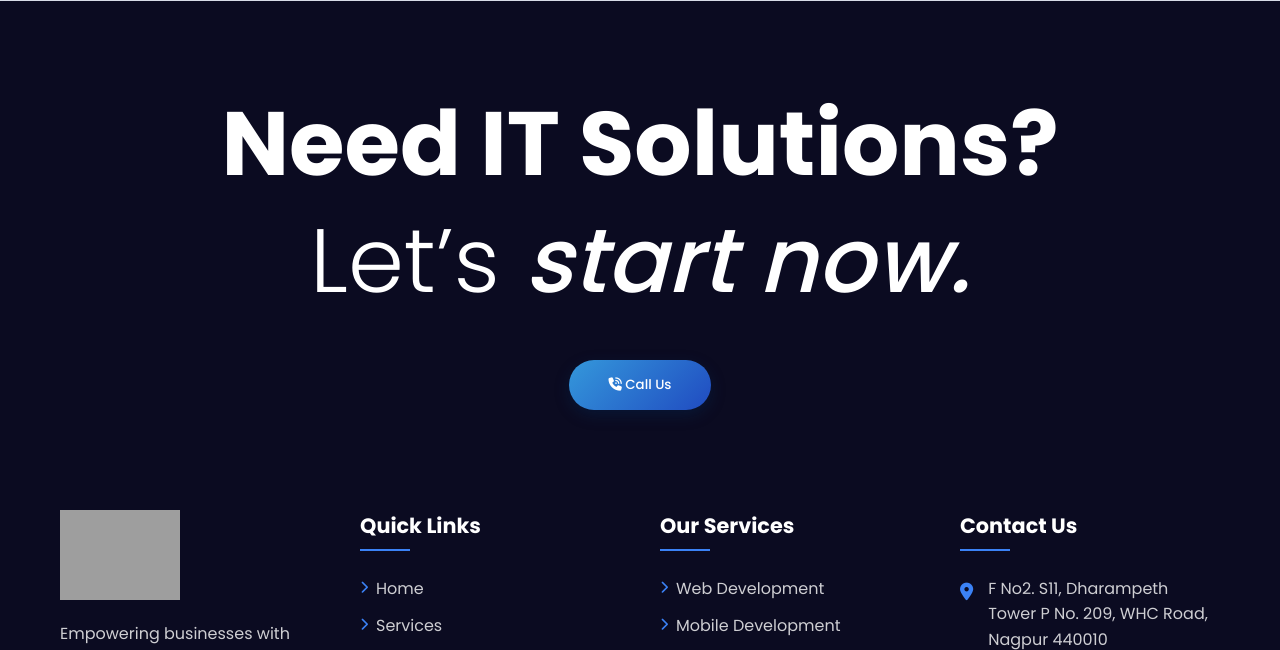
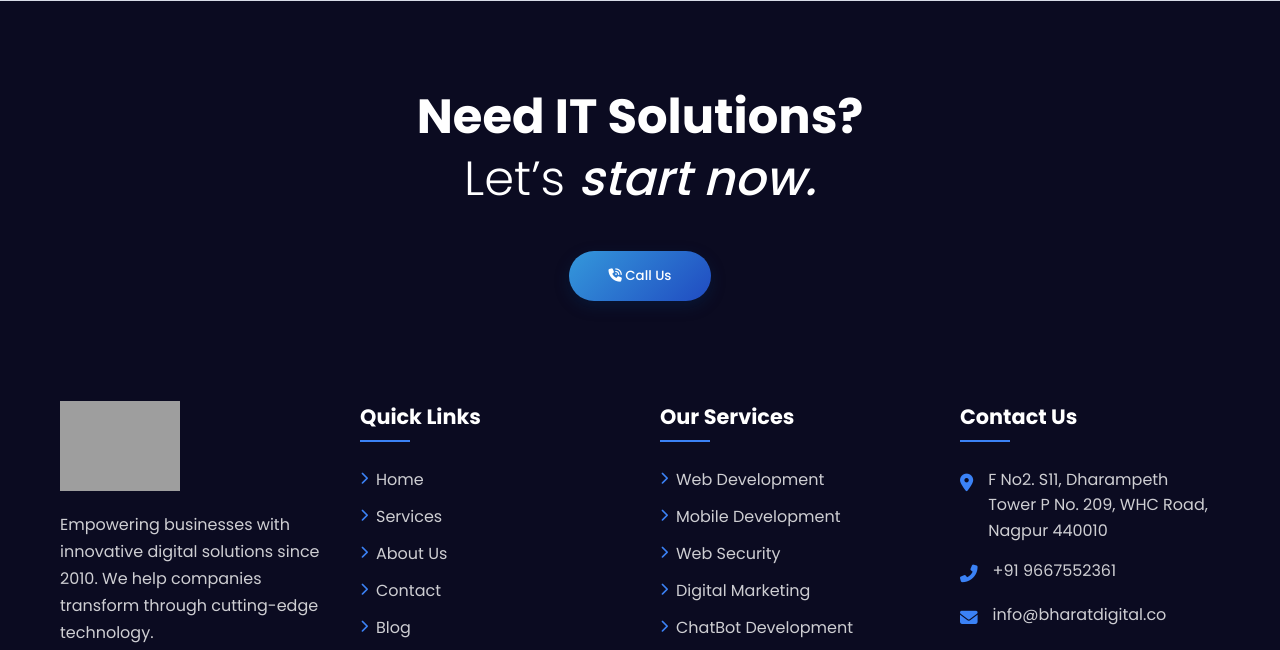
Before and after one commit to KartikEngitech/bharat_digital_website, a Django app: template bhart_digital/contactproject/contactform/templates/index.html in a window 1280 px wide. Shown: the part 5826-6476 px from the top of the page. Run offline with Django 5.2, Linux system fonts and the light colour scheme; the template is opened without the code that fills it, so the values that code supplies are empty; some libraries are stand-ins or nearby versions; grey boxes are pictures that could not be loaded.

Commit message:
new changes in index file

```diff
--- a/bhart_digital/contactproject/contactform/static/css/index.css
+++ b/bhart_digital/contactproject/contactform/static/css/index.css
@@ -34,7 +34,7 @@
 html,
 body {
   padding-top: 50px;
-  background-color: #0b0b21;
+  background-color: #0B0B21;
   overflow-x: hidden;
   width: 100%;
 }
@@ -204,7 +204,7 @@ body {
     width: 80%;
     max-width: 300px;
     height: 100vh;
-    background-color: #11112b;
+    background-color: #11112B;
     flex-direction: column;
     align-items: flex-start;
     justify-content: flex-start;
@@ -241,6 +241,7 @@ body {
     width: 110px;
   }
 }
+
 
 /* Sample content to demonstrate scrolling */
 .content-section {
@@ -274,12 +275,10 @@ body {
   overflow: hidden;
   padding: 100px 0 0;
   z-index: 1;
-  background-image: radial-gradient(
-      circle at 75% 50%,
+  background-image: radial-gradient(circle at 75% 50%,
       rgba(42, 111, 255, 0.15) 0%,
-      transparent 30%
-    ),
-    c1 linear-gradient(to bottom, var(--dark) 0%, var(--darker) 100%);
+      transparent 30%),c1
+    linear-gradient(to bottom, var(--dark) 0%, var(--darker) 100%);
 }
 
 .hero::before {
@@ -386,11 +385,9 @@ main {
   align-items: center;
   justify-content: center;
   overflow: hidden;
-  background: linear-gradient(
-    135deg,
-    rgba(255, 255, 255, 0.9) 0%,
-    rgba(245, 245, 245, 0.9) 100%
-  );
+  background: linear-gradient(135deg,
+      rgba(255, 255, 255, 0.9) 0%,
+      rgba(245, 245, 245, 0.9) 100%);
 }
 
 main::before {
@@ -692,6 +689,7 @@ main::before {
   }
 }
 
+
 /* /====================Features Section====================/  */
 .features-section {
   padding: 100px 20px;
@@ -763,6 +761,7 @@ main::before {
   color: var(--secondary);
   font-size: 1.8rem;
   transition: all 0.3s ease;
+
 }
 
 .feature:hover .feature-icon {
@@ -993,6 +992,9 @@ main::before {
   display: none;
 }
 
+
+
+
 /* /=====================Media Queries==========================/  */
 @media (max-width: 992px) {
   .c1 h2 {
@@ -1068,11 +1070,12 @@ main::before {
   }
 }
 
+
 /* /=====================Animations==========================/  */
 @keyframes fadeIn {
   from {
     opacity: 0;
-    transform: translateY(20px);
+    transform:translateY(20px);
   }
 
   to {
@@ -1154,7 +1157,7 @@ main::before {
   position: relative;
   overflow: hidden;
   z-index: 1;
-  background-color: #d8dce7;
+  background-color: #D8DCE7;
   display: flex;
   flex-direction: column;
   border: 1px solid rgba(0, 0, 0, 0.05);
@@ -1167,7 +1170,7 @@ main::before {
   left: 0;
   width: 100%;
   height: 100%;
-  background: linear-gradient(135deg, #45b6e5, #0875be);
+  background: linear-gradient(135deg, #45B6E5, #0875BE);
   opacity: 0;
   transition: opacity 0.3s ease;
   z-index: -1;
@@ -1244,11 +1247,9 @@ main::before {
   display: flex;
   align-items: center;
   justify-content: center;
-  background: linear-gradient(
-    135deg,
-    rgba(37, 99, 235, 0.1) 0%,
-    rgba(37, 99, 235, 0.15) 100%
-  );
+  background: linear-gradient(135deg,
+      rgba(37, 99, 235, 0.1) 0%,
+      rgba(37, 99, 235, 0.15) 100%);
   border-radius: 20px;
   color: #2563eb;
   font-size: 1.8rem;
@@ -1351,7 +1352,7 @@ main::before {
 
 /* Stats Section */
 .stats {
-  background-color: #d8dce7;
+  background-color: #D8DCE7;
   padding: 60px 0;
   box-shadow: 0 -5px 20px rgba(0, 0, 0, 0.05);
   position: relative;
@@ -1383,6 +1384,7 @@ main::before {
   color: #000000;
   font-weight: 600;
 }
+
 
 /* Why Choose Us Section Styles */
 .why-choose-us {
@@ -1524,11 +1526,9 @@ main::before {
   display: flex;
   align-items: center;
   justify-content: center;
-  background: linear-gradient(
-    135deg,
-    rgba(37, 99, 235, 0.1) 0%,
-    rgba(37, 99, 235, 0.2) 100%
-  );
+  background: linear-gradient(135deg,
+      rgba(37, 99, 235, 0.1) 0%,
+      rgba(37, 99, 235, 0.2) 100%);
   border-radius: 15px;
   color: var(--primary-blue);
   font-size: 1.5rem;
@@ -1635,7 +1635,7 @@ main::before {
   padding: 60px 20px;
   max-width: 1600px;
   margin: auto;
-  background-color: #d8dce7;
+  background-color: #D8DCE7;
 }
 
 .footer-hero-section {
@@ -1646,24 +1646,18 @@ main::before {
   background-color: #11112b;
 }
 
-/* .footer-hero-content h3 {
+.footer-hero-content h1 {
   font-size: 90px;
   font-weight: 800;
   line-height: 1.3;
   color: #ffffff;
-} */
-.footer-hero-content-title {
-  font-size: 90px;
-  font-weight: 800;
-  line-height: 1.3;
-  color: #ffffff;
-}
-
-.footer-hero-content-title  span {
+}
+
+.footer-hero-content h1 span {
   font-weight: 200;
 }
 
-.footer-hero-content-title  em {
+.footer-hero-content h1 em {
   font-weight: 500;
   font-style: italic;
   color: #ffffff;
@@ -1864,30 +1858,30 @@ main::before {
   text-align: center;
   position: relative;
   min-height: 100vh;
-  background-color: #0b0b21;
+  background-color: #0B0B21;
   background-image: url("");
 }
 
-/* .footer-hero-content h3 {
+.footer-hero-content h1 {
   font-size: 48px;
   font-weight: 800;
   line-height: 1.3;
   color: #ffffff;
 }
 
-.footer-hero-content h3 span {
+.footer-hero-content h1 span {
   font-weight: 200;
 }
 
-.footer-hero-content h3 em {
+.footer-hero-content h1 em {
   font-weight: 500;
   font-style: italic;
   color: #ffffff;
-} */
+}
 
 /* Footer Styles */
 .footer {
-  background-color: #0b0b21;
+  background-color: #0B0B21;
   color: #ffffff;
   position: relative;
 }
@@ -1924,6 +1918,8 @@ main::before {
   height: 90px;
   margin-right: 10px;
 }
+
+
 
 .footer-description {
   margin-bottom: 25px;
@@ -1942,7 +1938,7 @@ main::before {
 }
 
 .footer-title::after {
-  content: "";
+  content: '';
   position: absolute;
   left: 0;
   bottom: 0;
@@ -1982,7 +1978,7 @@ main::before {
 .footer-social h4 {
   margin-bottom: 15px;
   font-size: 1.1rem;
-  margin-right: 57px;
+  margin-right: 57px
 }
 
 .social-links {
@@ -2163,7 +2159,7 @@ main::before {
   display: inline-block;
   margin-top: 40px;
   padding: 15px 40px;
-  background: linear-gradient(135deg, #3498db, #204bc1);
+  background: linear-gradient(135deg, #3498db, #204BC1);
   color: white;
   border-radius: 50px;
   text-decoration: none;
@@ -2181,18 +2177,13 @@ main::before {
 }
 
 .cta-button::before {
-  content: "";
+  content: '';
   position: absolute;
   top: 0;
   left: -100%;
   width: 100%;
   height: 100%;
-  background: linear-gradient(
-    90deg,
-    transparent,
-    rgba(255, 255, 255, 0.2),
-    transparent
-  );
+  background: linear-gradient(90deg, transparent, rgba(255, 255, 255, 0.2), transparent);
   transition: 0.5s;
 }
 
@@ -2332,7 +2323,7 @@ main::before {
 }
 
 .modal-container {
-  background-color: #11112b;
+  background-color: #11112B;
   border-radius: 8px;
   width: 90%;
   max-width: 800px;
@@ -2388,6 +2379,7 @@ main::before {
   padding-left: 20px;
 }
 
+
 /* Add these responsive media queries at the end of your existing CSS */
 
 /* General Responsive Adjustments */
@@ -2440,6 +2432,7 @@ main::before {
   body {
     padding-top: 80px;
   }
+
 
   .hero {
     padding: 80px 0 0;
@@ -2489,6 +2482,7 @@ main::before {
 }
 
 @media (max-width: 576px) {
+
   .logo img {
     height: 40px;
   }
@@ -2576,6 +2570,7 @@ main::before {
 
 /* Touch Target Sizes for Mobile */
 @media (max-width: 768px) {
+
   .nav-links a,
   .btn {
     padding: 12px 20px;
@@ -2628,12 +2623,14 @@ main::before {
 
 /* Print Styles */
 @media print {
+
   .mobile-menu-btn,
   .footer-hero-section,
   .footer {
     display: none;
   }
 
+
   .container {
     max-width: 100%;
     padding: 20px;
@@ -2647,6 +2644,7 @@ main::before {
   }
 
   .container,
+
   .hero-content,
   .features-section,
   .services,
@@ -2656,6 +2654,8 @@ main::before {
     padding-right: 15px;
   }
 
+
+
   .content-section,
   .c1,
   .c2 {
@@ -2671,6 +2671,7 @@ main::before {
 
 @media (max-width: 576px) {
   .container,
+
   .hero-content,
   .features-section,
   .services,
--- a/bhart_digital/contactproject/contactform/templates/index.html
+++ b/bhart_digital/contactproject/contactform/templates/index.html
@@ -538,7 +538,7 @@
 
   <div class="footer-hero-section">
     <div class="footer-hero-content">
-      <h3 class="footer-hero-content-title">Need IT Solutions?<br><span>Let’s <em>start now.</em></span></h3>
+      <h1>Need IT Solutions?<br><span>Let’s <em>start now.</em></span></h1>
       <a href="tel:9667552361">
         <button class="cta-button">
           <i class="fa-solid fa-phone-volume"></i> Call Us
```
